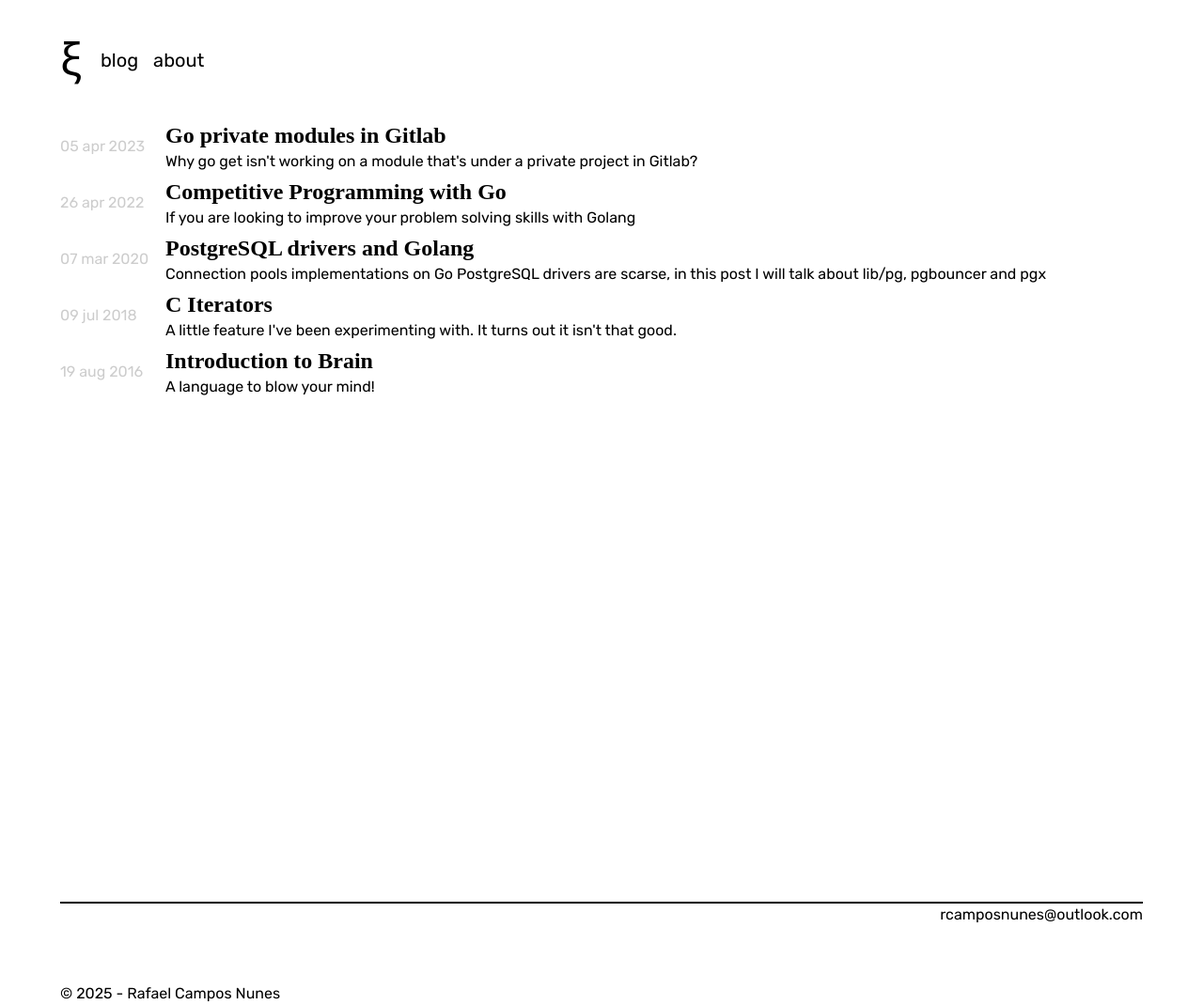
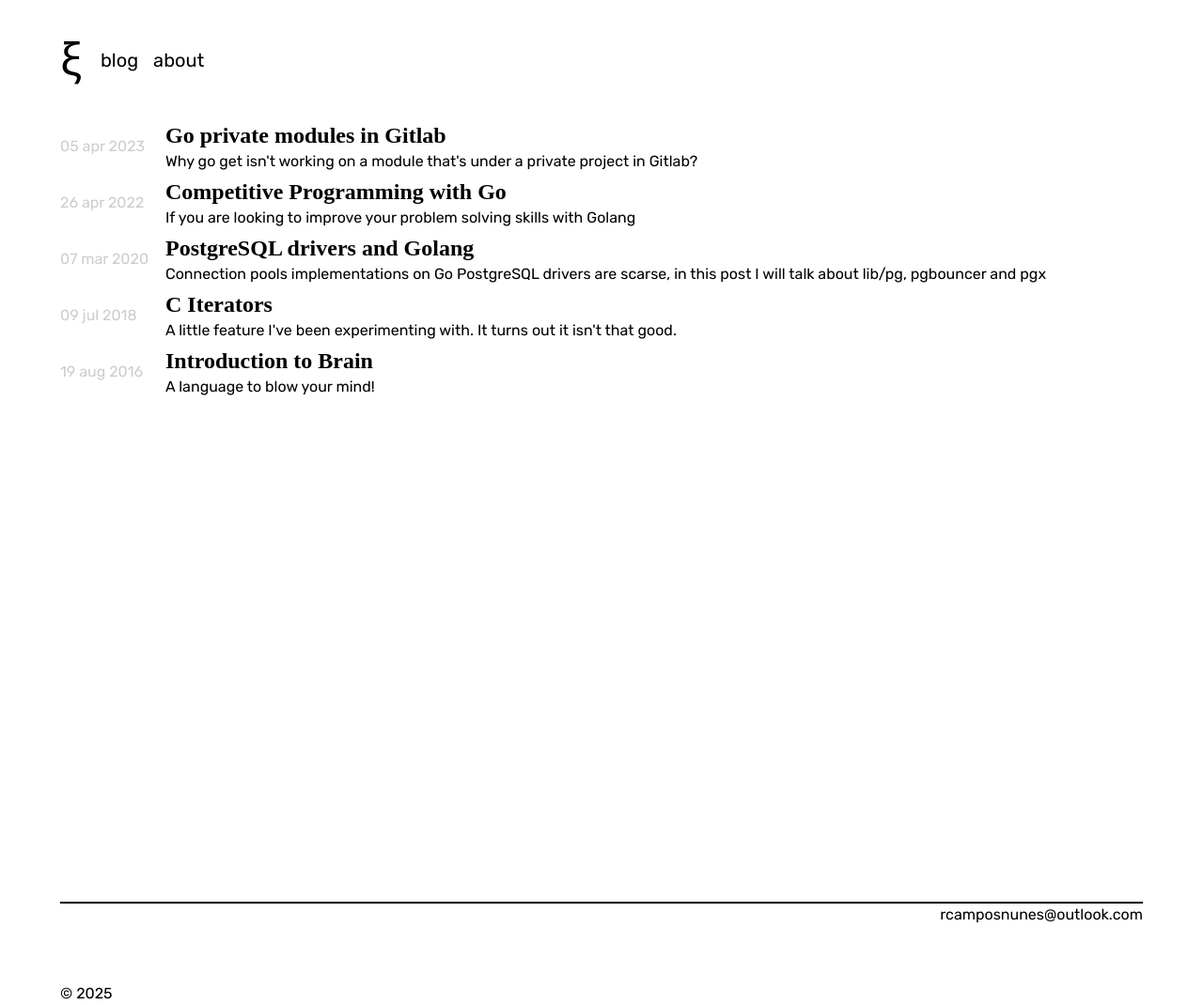
Before and after one commit to rafaelcn/rafaelcn.github.io, a Jekyll site: the page built from index.html, in a window 1280 px wide. Shown: the whole page at 94% size. Built offline with Jekyll 4.4.1, drawn with Linux system fonts in a browser that asks for light colours; nearby versions of some CDN libraries; some web fonts are replaced.

Commit message:
Remove the "the"
Signed-off-by: Rafael Campos Nunes <rcamposnunes@outlook.com>

```diff
--- a/_layouts/crude.html
+++ b/_layouts/crude.html
@@ -119,7 +119,7 @@
             <div class="flex flex-col">
                 <div id="contact" class="flex justify-end">{{site.email}}</div>
                 <div id="license" class="mt-15">
-                    &#169; <span id="license-date"></span> - Rafael Campos Nunes
+                    &#169; <span id="license-date"></span>
                 </div>
             </div>
         </footer>
```
